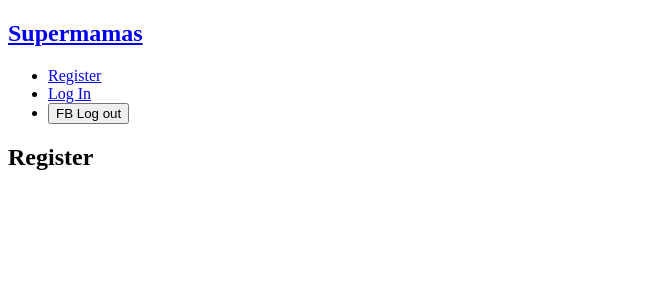
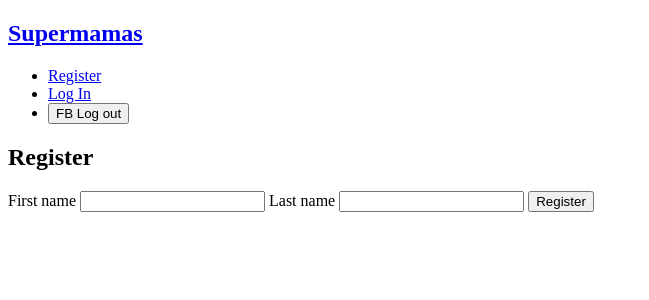
Before and after one commit to oasalonen/supermamas, a Flask app: page /register in a window 1280 px wide. Shown: the top 300 px of the page, without its empty margins (0-649 px from the left). Run offline with Flask 2, Linux system fonts and the light colour scheme; some libraries are stand-ins or nearby versions.

Commit message:
Add POST handling for registration
Registration validates fields and uses macros for input fields to
indicate which fields have errors. Values are populated into the input
fields automatically if inputs were valid.

Uses Babel for gettext support in python code.

Add dev app secret so sessions work.

```diff
--- a/supermamas/__init__.py
+++ b/supermamas/__init__.py
@@ -1,6 +1,7 @@
 import os
 
 from flask import Flask, request, Response
+from flask_babel import Babel
 from flask_pymongo import PyMongo
 
 from supermamas import config
@@ -9,6 +10,7 @@ from supermamas import models
 def create_app(test_config=None):
     """Create and configure an instance of the Flask application."""
     app = Flask(__name__, instance_relative_config=True)
+    app.secret_key = config.APP_SECRET
 
     if test_config is None:
         # load the instance config, if it exists, when not testing
@@ -42,5 +44,6 @@ def create_app(test_config=None):
     # Enable translation extension
     app.jinja_env.add_extension("jinja2.ext.i18n")
     app.jinja_env.install_null_translations()
+    babel = Babel(app)
 
     return app
--- a/supermamas/auth.py
+++ b/supermamas/auth.py
@@ -1,10 +1,27 @@
-from flask import Blueprint, render_template
+from flask import Blueprint, render_template, redirect, request, flash
+from flask_babel import gettext
 
 bp = Blueprint("auth", __name__)
 
-@bp.route("/register")
+@bp.route("/register", methods=("GET", "POST"))
 def register():
-    return render_template("register.html.j2")
+    errors = {}
+
+    if request.method == "POST":
+        first_name = request.form["first_name"]
+        last_name = request.form["last_name"]
+
+        if not first_name:
+            errors["first_name"] = gettext(u"First name is missing")
+        if not last_name:
+            errors["last_name"] = gettext(u"Last name is missing")
+
+        if not errors:
+            return redirect("/")
+        else:
+            flash(gettext(u"Fix all errors"))
+
+    return render_template("register.html.j2", form_errors=errors, form_values=request.form)
 
 @bp.route("/login")
 def login():
--- a/supermamas/config.py
+++ b/supermamas/config.py
@@ -1,2 +1,3 @@
 ENV="development"
 MONGO_URI="mongodb://web:web@localhost:10002/supermamas"
+APP_SECRET="dev"
--- /dev/null
+++ b/supermamas/templates/forms.html.j2
@@ -0,0 +1,10 @@
+{% macro input(name, label="", value="", type="text", errors=None, values=None) -%}
+    {% set invalid = "invalid" if name in errors %}
+    {% set value = values[name] if name in values else value  %}
+    <label for="{{ name }}" class="{{ invalid }}">{{ label }}</label>
+    <input name="{{ name }}" id="{{ name }}" type="{{ type }}" value="{{ value }}" class="{{ invalid }}" required/>
+{%- endmacro %}
+
+{%- macro submit(value) -%}
+    <input type="submit" value="{{ value }}"/>
+{%- endmacro %}
--- a/supermamas/templates/register.html.j2
+++ b/supermamas/templates/register.html.j2
@@ -1,8 +1,15 @@
 {% extends "base.html.j2" %}
+
+{% import "forms.html.j2" as forms %}
 
 {% block header %}
 <h1>{% trans %}Register{% endtrans %}</h1>
 {% endblock %}
 
 {% block content %}
+<form method="post">
+    {{ forms.input("first_name", label=_("First name"), errors=form_errors, values=form_values) }}
+    {{ forms.input("last_name", label=_("Last name"), errors=form_errors, values=form_values) }}
+    {{ forms.submit(_("Register"))}}
+</form>
 {% endblock %}
```
Also changed, not shown: 2 other files.
